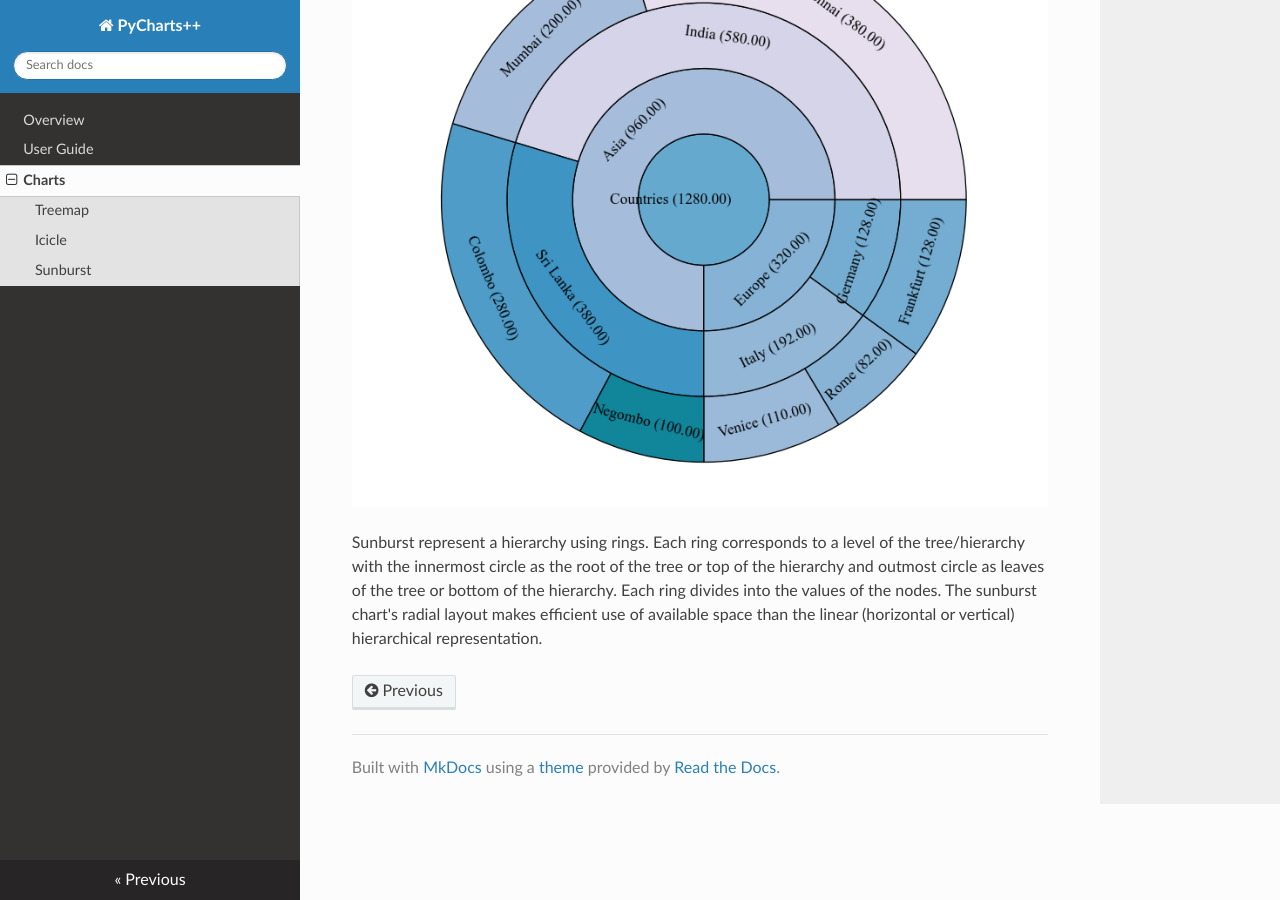
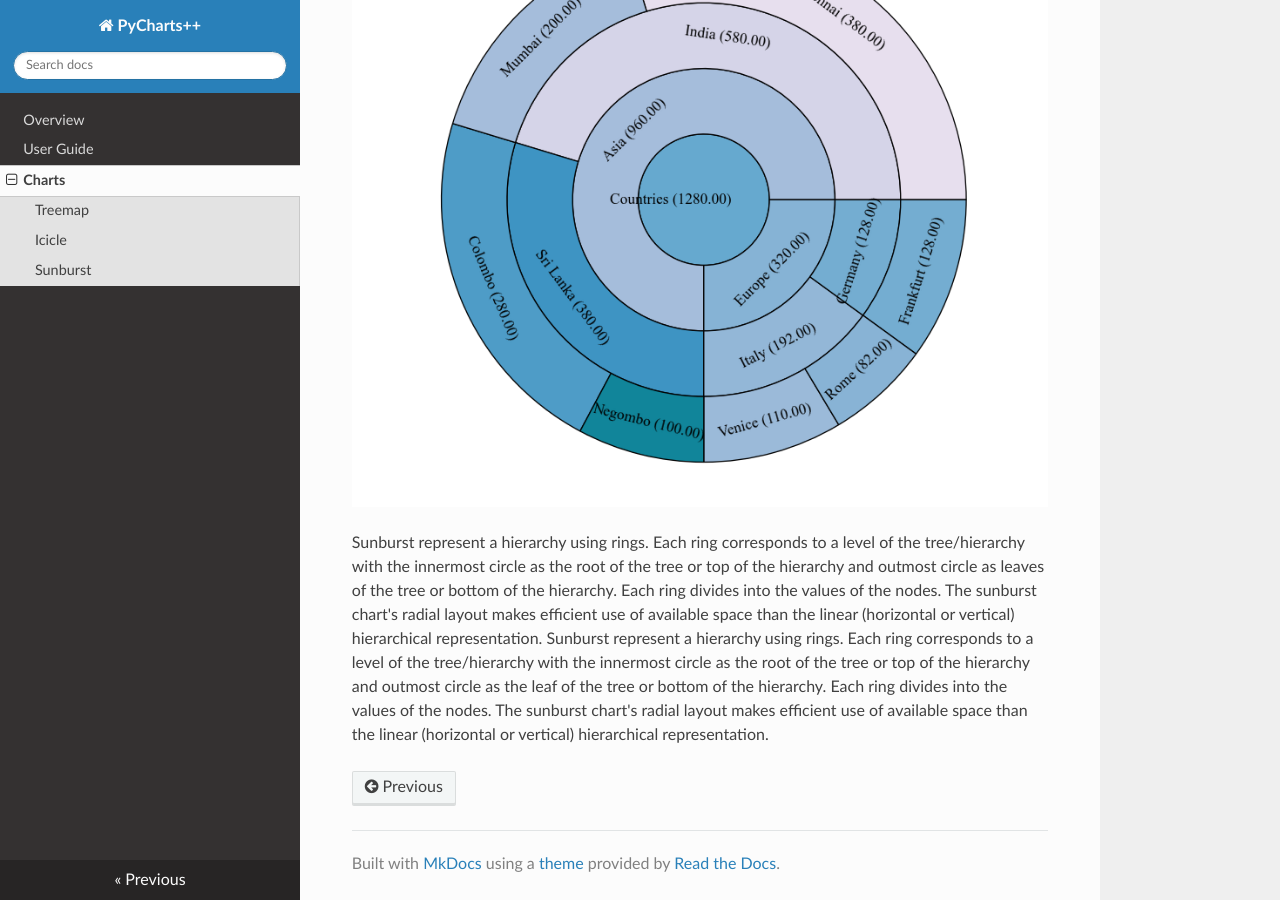
Before and after one commit to nimanthadilz/pycharts, an MkDocs documentation site: the page built from docs/charts.md, in a window 1280 px wide and 900 px high, scrolled down 1981 px. Built offline with MkDocs 1.6.1, drawn with Linux system fonts in a browser that asks for light colours; nearby versions of some CDN libraries.

Commit message:
Add Sunburst chart information

```diff
--- a/docs/charts.md
+++ b/docs/charts.md
@@ -24,3 +24,4 @@
 ![Example Sunburst](img/example_sunburst.png)
 
 Sunburst represent a hierarchy using rings. Each ring corresponds to a level of the tree/hierarchy with the innermost circle as the root of the tree or top of the hierarchy and outmost circle as leaves of the tree or bottom of the hierarchy. Each ring divides into the values of the nodes. The sunburst chart's radial layout makes efficient use of available space than the linear (horizontal or vertical) hierarchical representation.
+Sunburst represent a hierarchy using rings. Each ring corresponds to a level of the tree/hierarchy with the innermost circle as the root of the tree or top of the hierarchy and outmost circle as the leaf of the tree or bottom of the hierarchy. Each ring divides into the values of the nodes. The sunburst chart's radial layout makes efficient use of available space than the linear (horizontal or vertical) hierarchical representation.
```
